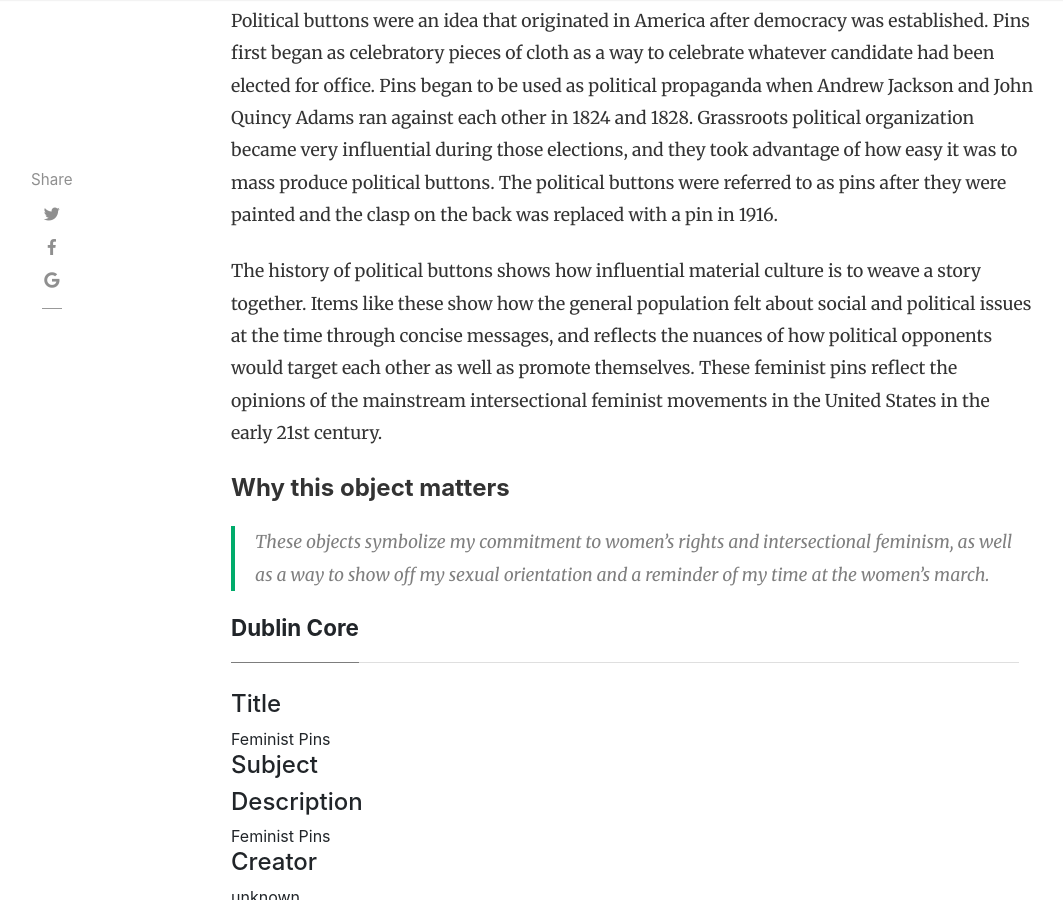
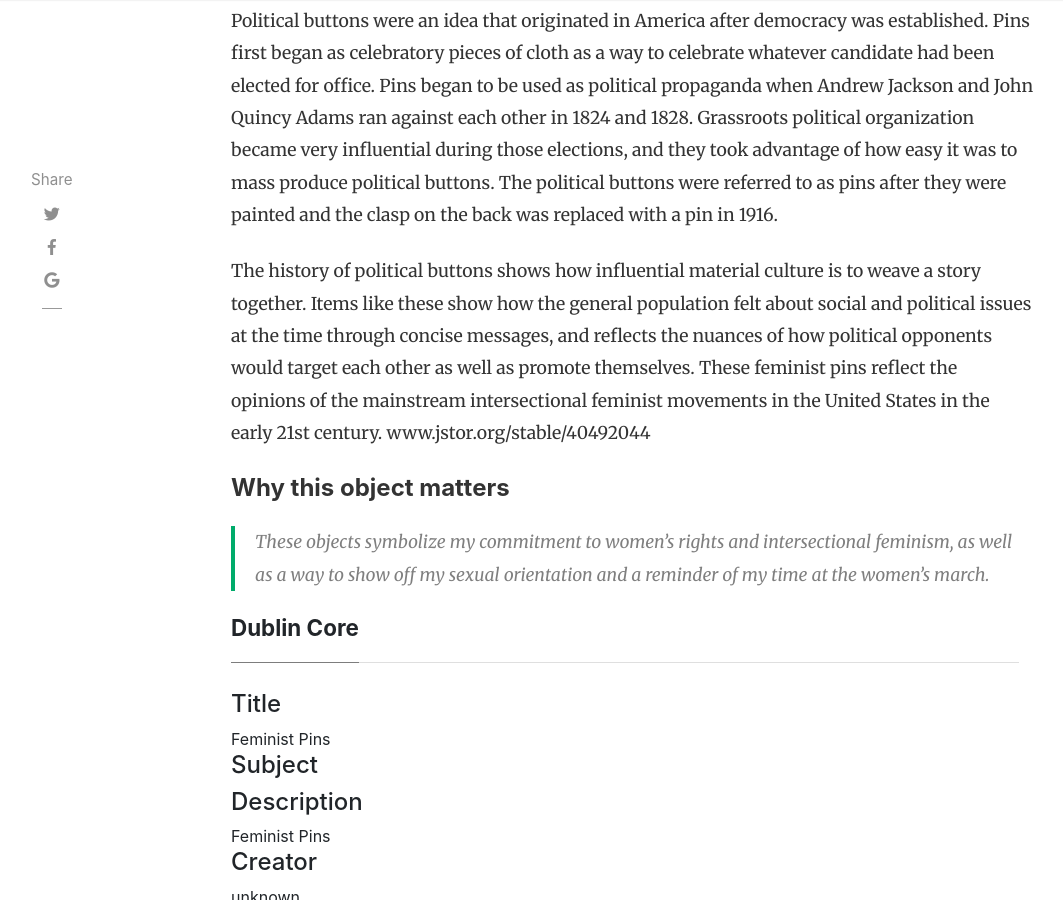
Before and after one commit to IUBHistoryHarvest/IUBHistoryHarvest.github.io, a Jekyll site: the page built from _items/2019-03-05-ID0013.md, in a window 1280 px wide and 900 px high, scrolled down 1395 px. Shown: the whole window, without its empty margins (54-1117 px from the left). Built offline with Jekyll 4.4.1, drawn with Linux system fonts in a browser that asks for light colours; nearby versions of some CDN libraries; comment, search, counter and statistics services are not loaded.

Commit message:
Update 2019-03-05-ID0013.md

```diff
--- a/_items/2019-03-05-ID0013.md
+++ b/_items/2019-03-05-ID0013.md
@@ -16,7 +16,7 @@ itemabout: |
 
  Political buttons were an idea that originated in America after democracy was established. Pins first began as celebratory pieces of cloth as a way to celebrate whatever candidate had been elected for office. Pins began to be used as political propaganda when Andrew Jackson and John Quincy Adams ran against each other in 1824 and 1828. Grassroots political organization became very influential during those elections, and they took advantage of how easy it was to mass produce political buttons. The political buttons were referred to as pins after they were painted and the clasp on the back was replaced with a pin in 1916.
 
- The history of political buttons shows how influential material culture is to weave a story together. Items like these show how the general population felt about social and political issues at the time through concise messages, and reflects the nuances of how political opponents would target each other as well as promote themselves. These feminist pins reflect the opinions of the mainstream intersectional feminist movements in the United States in the early 21st century.
+ The history of political buttons shows how influential material culture is to weave a story together. Items like these show how the general population felt about social and political issues at the time through concise messages, and reflects the nuances of how political opponents would target each other as well as promote themselves. These feminist pins reflect the opinions of the mainstream intersectional feminist movements in the United States in the early 21st century. www.jstor.org/stable/40492044
 itemquote: |
  These objects symbolize my commitment to women's rights and intersectional feminism, as well as a way to show off my sexual orientation and a reminder of my time at the women's march.
 ---
```
